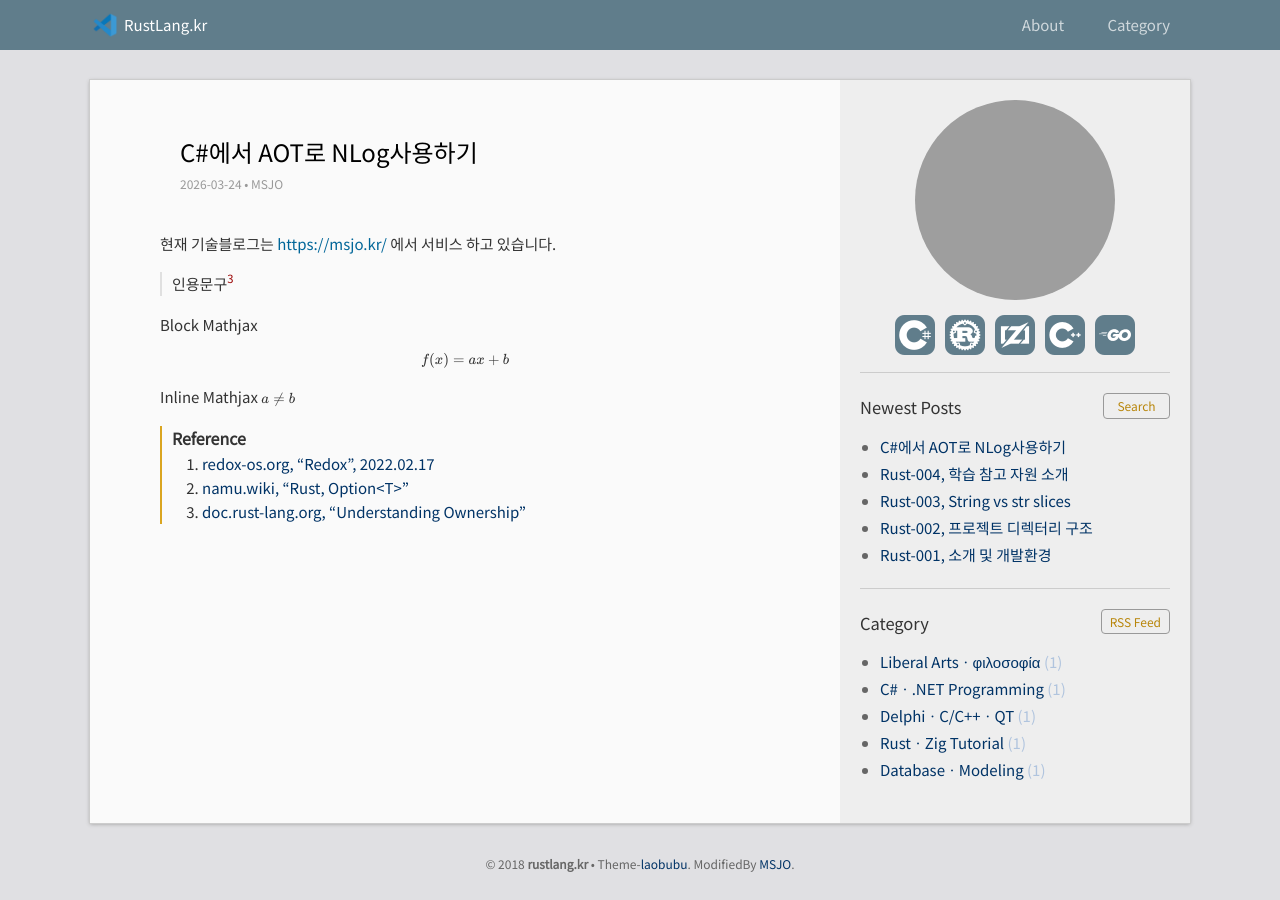
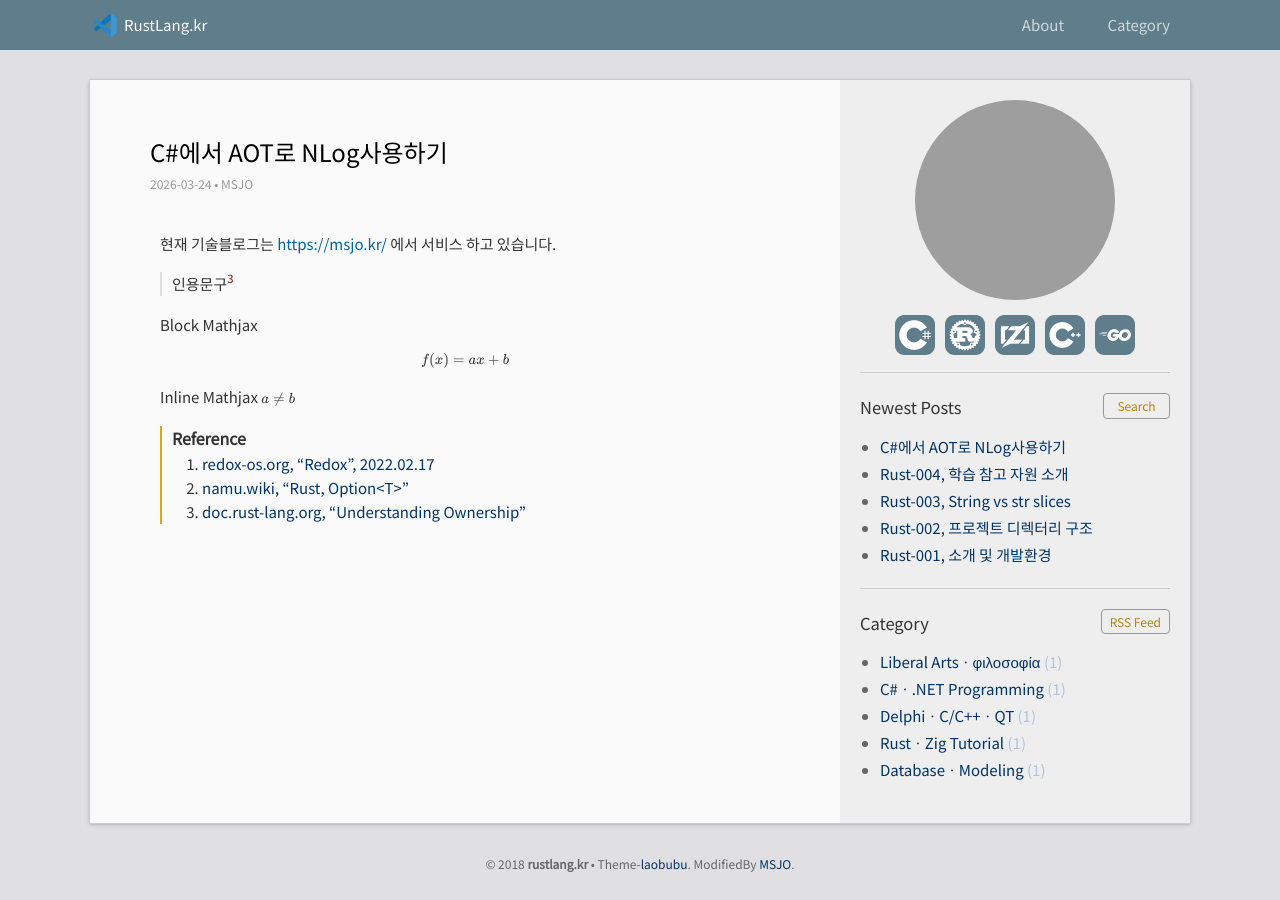
Before and after one commit to DebugJO/rustlang, a Jekyll site: the page built from _posts/2026-03-24-1.md, in a window 1280 px wide. Built offline with Jekyll 4.4.1, drawn with Linux system fonts in a browser that asks for light colours; formulas are drawn with MathJax 3; grey boxes are pictures that could not be loaded.

Commit message:
Update _post.scss

```diff
--- a/_sass/_post.scss
+++ b/_sass/_post.scss
@@ -1,7 +1,7 @@
 .post {
 	padding: 0px 40px;
     .post-header {
-    	margin: 0 100px;
+    	margin: 0 70px;
     	margin-bottom: 0px;
     	padding: 20px;
         .post-title {
```
